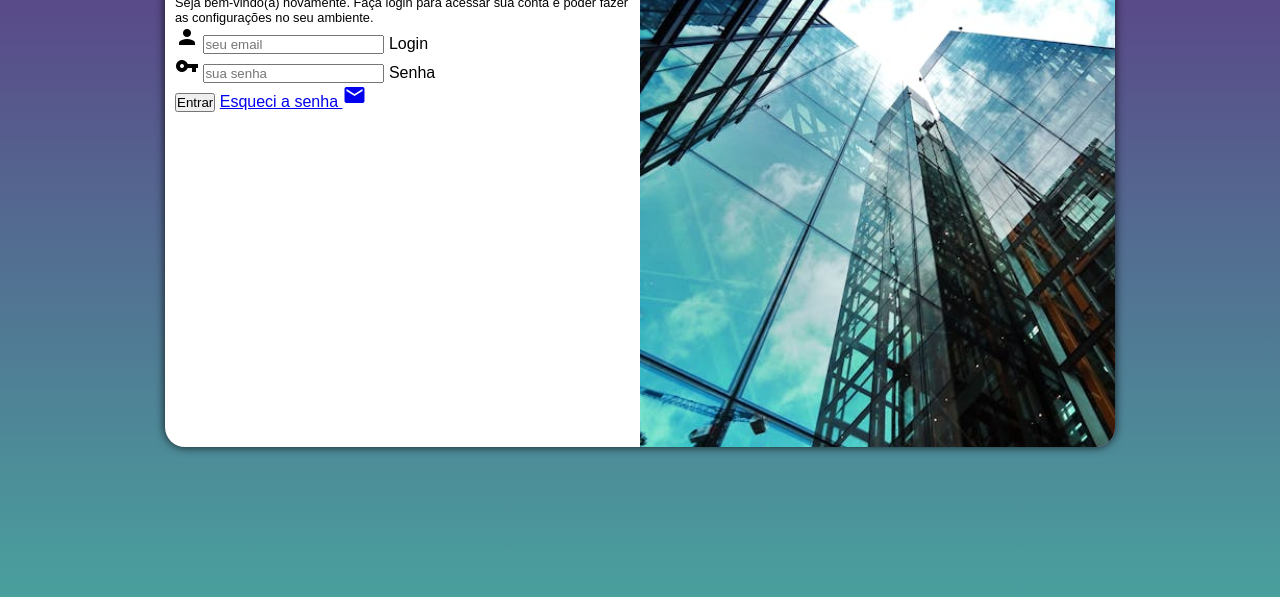
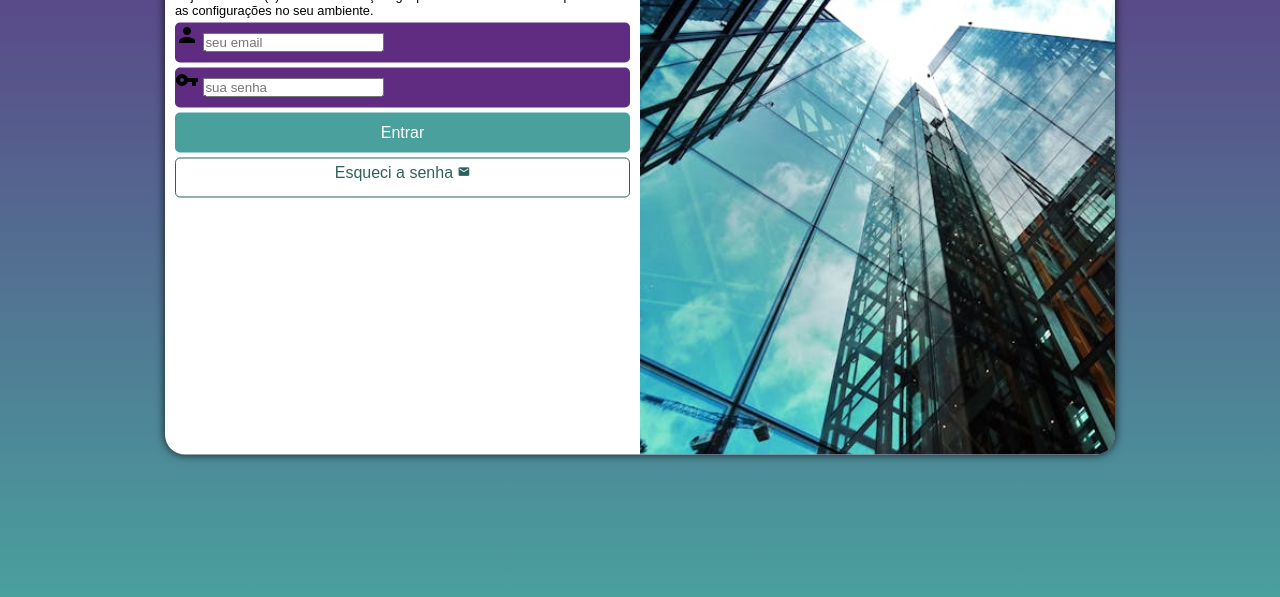
Before and after one commit to Alex-Majdalani/projeto-login, a plain HTML site: page index.html in a window 1280 px wide. Shown: the part 203-800 px from the top of the page. Drawn offline with Linux system fonts and the light colour scheme.

Commit message:
ajeitei o estilo do formulario

```diff
--- a/estilos/style.css
+++ b/estilos/style.css
@@ -32,7 +32,7 @@ section#login {
   overflow: hidden; /*excesso da imagem não aparecerá*/
   background-color: #fff;
   width: 250px;
-  height: 500px;
+  height: 515px;
   border-radius: 20px;
   box-shadow: 0px 0px 10px rgba(0, 0, 0, 0.801);
   transition: width 0.3s, heigth 0.3s;
@@ -60,3 +60,56 @@ div#formulario > h1 {
 div#formulario > p {
   font-size: 0.8em;
 }
+
+form > div.campo {
+  background-color: #5f2c81;
+  display: block;
+  width: 100%;
+  height: 40px;
+  border-radius: 5px;
+  margin: 5px 0px;
+}
+
+div.campo > label {
+  display: none;
+}
+
+form > input[type="submit"] {
+  display: block;
+  font-size: 1em;
+  width: 100%;
+  height: 40px;
+  background-color: #49a09d;
+  color: #fff;
+  border: none;
+  border-radius: 5px;
+  cursor: pointer;
+}
+
+form > input[type="submit"]:hover {
+  background-color: #2c615e;
+}
+
+form > a.botao {
+  display: block;
+  text-align: center;
+  padding-top: 5px;
+  margin-top: 5px;
+  font-size: 1em;
+  width: 100%;
+  height: 40px;
+  background-color: #fff;
+  color: #2c615e;
+  border: 1px solid #2c615e;
+  border-radius: 5px;
+  text-decoration: none;
+}
+
+form > a.botao:hover {
+  background-color: #49a09d;
+  color: #fff;
+}
+
+form > a.botao > i {
+  font-size: 0.8em;
+}
--- a/index.html
+++ b/index.html
@@ -54,7 +54,7 @@
               <label for="isenha">Senha </label>
             </div>
             <input type="submit" value="Entrar" />
-            <a href="esqueci.html"
+            <a class="botao" href="esqueci.html"
               >Esqueci a senha <i class="material-icons">mail</i></a
             >
           </form>
```
